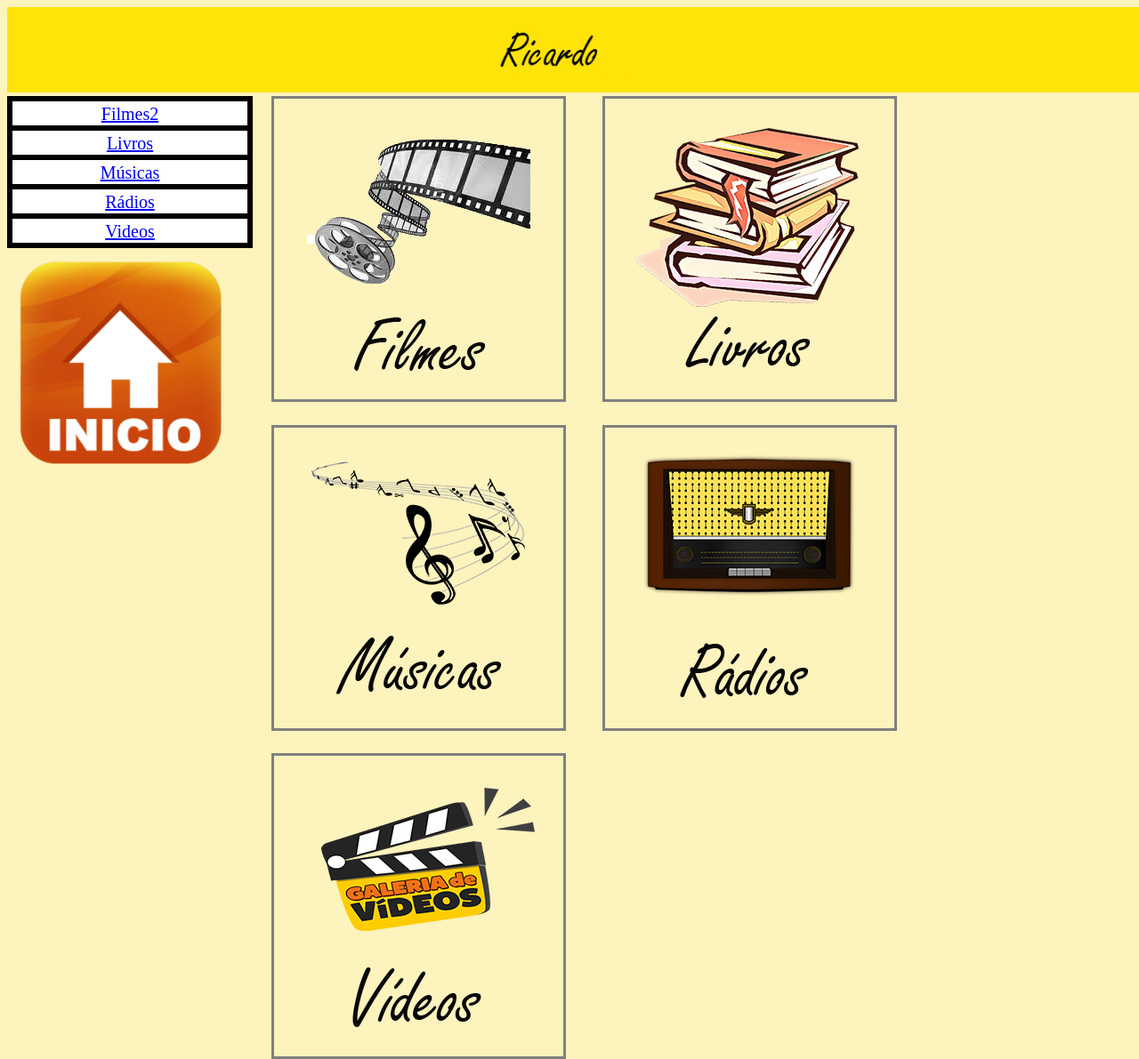
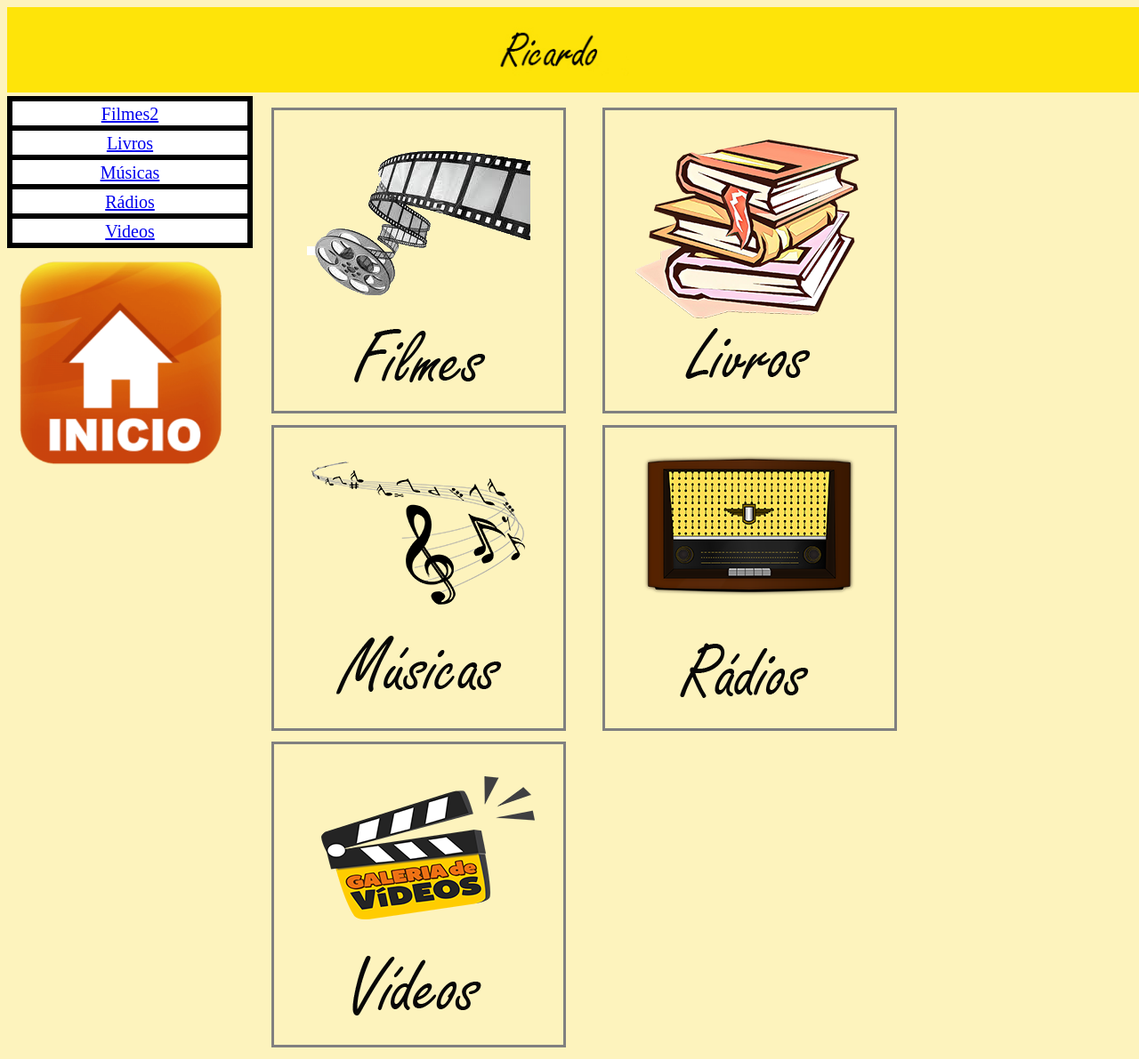
Before and after one commit to ricardoestevam1/Music-Player, a PHP site: page / in a window 1280 px wide. Shown: the whole page at 89% size. Run offline with PHP 8.4, Linux system fonts and the light colour scheme.

Commit message:
Update estilos.css

```diff
--- a/estilos.css
+++ b/estilos.css
@@ -117,20 +117,18 @@ a{
 	height: 100%;
 
 }
-#capafilmes{
 
 
-}
-
 #capafilmes img{
+	margin-top: 1%;
 	margin-left: 3.2%;
 	border-style: solid;
 	border-color: grey;
 	float: left;
 }
-#capalivros{
-	}
+
 #capalivros img{
+	margin-top: 1%;
 	margin-left: 3.2%;
 	border-style: solid;
 	border-color: grey;
@@ -139,7 +137,7 @@ a{
 }
 
 #capamusicas img{
-	margin-top: 2%;
+	margin-top: 1%;
 	margin-left: 3.2%;
 	border-style: solid;
 	border-color: grey;
@@ -150,7 +148,7 @@ a{
 
 #caparadios img{
 	margin-left: 3.2%;
-	margin-top: 2%;
+	margin-top: 1%;
 	border-style: solid;
 	border-color: grey;
 	float: left;
@@ -159,7 +157,7 @@ a{
 
 #capavideos img{
 	margin-left: 3.2%;
-	margin-top: 2%;
+margin-top: 1%;
 	border-style: solid;
 	border-color: grey;
 	float: left;
```
